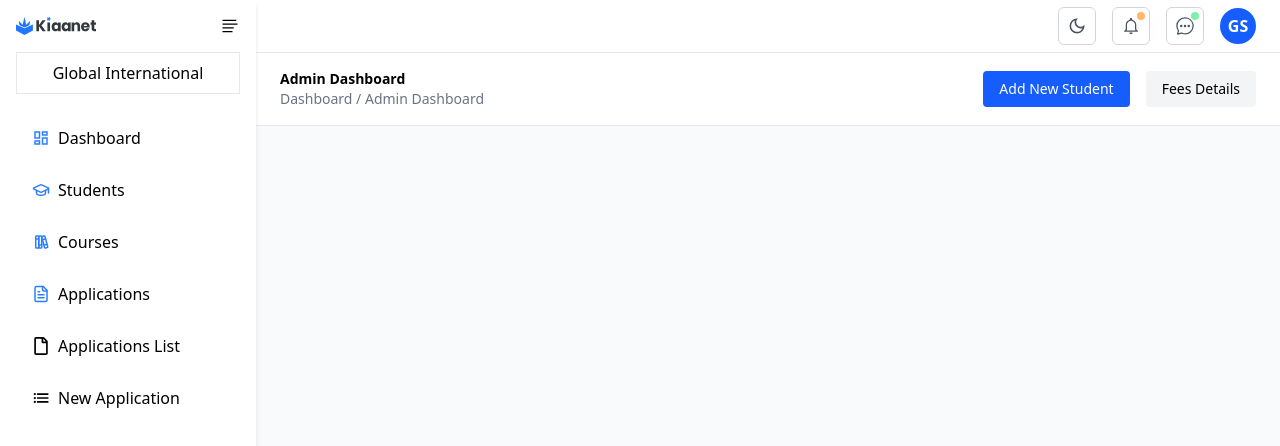
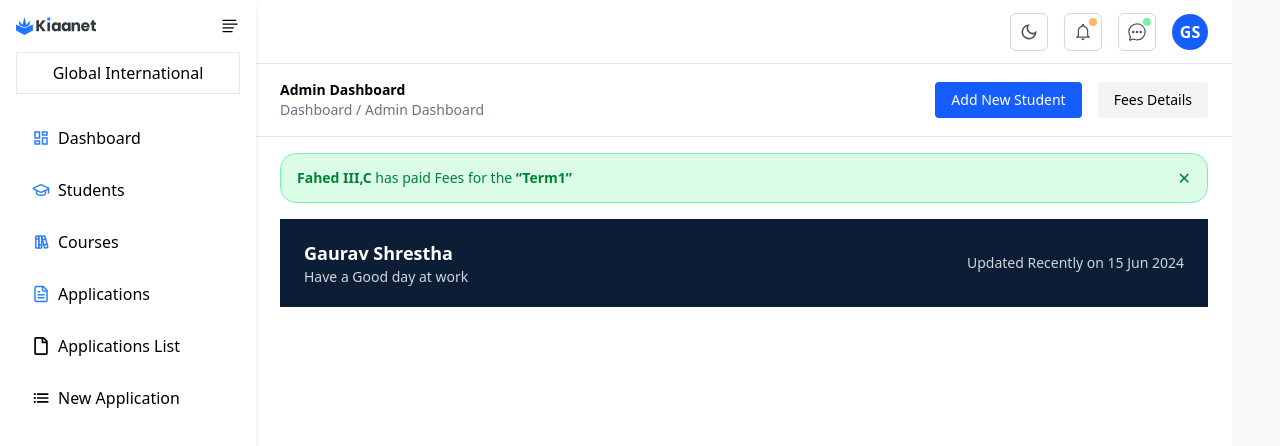
Before and after one commit to Aayesha-baidhya/Kiaanet, a Next.js app: page /dashboard in a window 1280 px wide. Shown: the top 446 px of the page. Built offline with nearby package versions, Linux system fonts and the light colour scheme.

Commit message:
feat: added alert

```diff
--- a/src/app/dashboard/page.tsx
+++ b/src/app/dashboard/page.tsx
@@ -10,10 +10,32 @@ export default function Dashboard() {
       <div className="flex flex-col flex-1">
         <Navbar />
         <DashboardHeader />
+        <div className="mx-6 mt-4 flex flex-col sm:flex-row sm:items-center sm:justify-between gap-2 bg-green-100 border border-green-300 text-green-700 px-4 py-3 rounded-2xl">
+          <span className="text-sm">
+          <strong className="font-semibold">Fahed III,C</strong> has paid Fees for the <strong>“Term1”</strong>
+          </span>
+          <button className="self-start sm:self-center text-green-700 hover:text-green-900">
+            ✕
+          </button>
+        </div>
+        {/* Info Card Section */}
+      <div className="mx-6 mt-4 flex flex-col md:flex-row items-start md:items-center justify-between bg-[#0C1D36] text-white px-6 py-5 ">
+       <div>
+           <h2 className="text-lg font-semibold">Gaurav Shrestha</h2>
+          <p className="text-sm text-gray-300">Have a Good day at work</p>
+       </div>
+
+          <p className="mt-3 md:mt-0 text-sm text-gray-300">
+            Updated Recently on 15 Jun 2024
+          </p>
+        </div>
+        </div>
+
+
         <main className="p-6 bg-gray-50 h-full overflow-y-auto">
 
         </main>
       </div>
-    </div>
+
   )
 }
```
